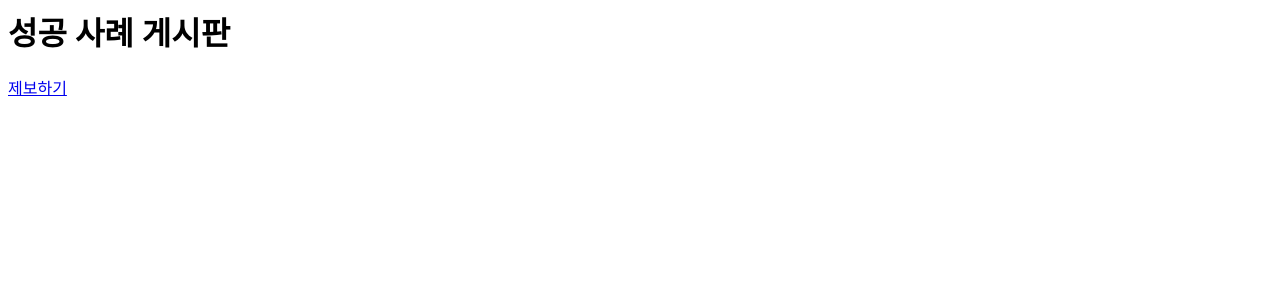
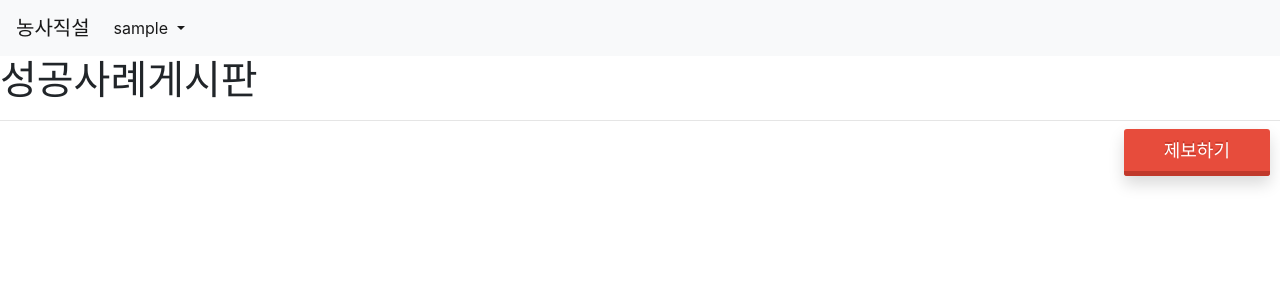
Before and after one commit to labiss96/Farm_Sharing_Project, a Django app: page /otherBoard/review/ in a window 1280 px wide. Shown: the top 300 px of the page. Run offline with Django 3.2, Linux system fonts and the light colour scheme; the visitor is signed in with stand-in values (Sample User, id 1); data that the repository does not hold is empty; some libraries are stand-ins or nearby versions.

Commit message:
css 더 추가

```diff
--- a/farmsharing_project/farmsharing_project/templates/base.html
+++ b/farmsharing_project/farmsharing_project/templates/base.html
@@ -1,5 +1,6 @@
 <!DOCTYPE html>
 {% load static %}
+{% load staticfiles %}
 <html lang="en">
 <head>
 
@@ -17,6 +18,7 @@
 <body>
     <nav class="navbar navbar-expand-lg navbar-light bg-light">
         <a class="navbar-brand" href="/">농사직설</a>
+        <!-- <img src="{% static "css/images/log.png" %}"> -->
         <button class="navbar-toggler" type="button" data-toggle="collapse" data-target="#navbarSupportedContent" aria-controls="navbarSupportedContent" aria-expanded="false" aria-label="Toggle navigation">
           <span class="navbar-toggler-icon"></span>
         </button>
--- a/farmsharing_project/main/templates/home.html
+++ b/farmsharing_project/main/templates/home.html
@@ -1,6 +1,6 @@
 {% extends 'base.html' %}
 {% block content %}
-
+<div class="container">
     <div class="btn-group container">
         <a class="btn green dropdown-toggle" href="#" id="navbarDropdown" role="button" data-toggle="dropdown" aria-haspopup="true" aria-expanded="false">
             땅 게시판
@@ -14,6 +14,9 @@
         <a href="{% url 'join' %}" class="btn green">팀원모집</a>
 
     </div>
+
+</div>
+
 <hr>
 <div class="container">
     <div id="carouselExampleSlidesOnly" class="carousel slide" data-ride="carousel">
--- a/farmsharing_project/otherBoard/templates/review.html
+++ b/farmsharing_project/otherBoard/templates/review.html
@@ -1,12 +1,57 @@
+{% extends 'base.html' %}
+{% block content %}
+{% load static %}
 
-<h1>성공 사례 게시판 </h1>
-<a href="{% url 'review_new' request.user.id%}"> 제보하기</a>
+<style>
+p{
+       text-align: right;
+       font-size:20px;
+       color:black;
+}
 
+h2{
+       color:#0B614B;
+       font-size:35px;
+}
+
+a{
+       color:black;
+}
+
+button{
+       border-radius: 8px;
+       font-size: 16px;
+       background-color: #f44336;
+
+
+}
+
+</style>
+
+<h1>성공사례게시판</h1><hr>
+<div style="float: right;">
+       <a href="{% url 'review_new' request.user.id%}" class="action-button shadow animate red">제보하기</a>
+</div>
+
+
+<div class="container">
 {% for review in reviews %}
-<a href="{% url 'review_detail' review.id %}">
-<div class="container">
-       <h2>{{review.title}}</h2>
-       <p>작성자:{{review.writer}}</p>
+
+<div class="card" style="width: 60rem; margin-bottom: 10px;">
+              <div class="card-body">
+                     <h5 class="card-title " style="font-size: 35px;"><a href="{% url 'review_new' request.user.id %}">{{review.title}}</a></h5>
+                     <div style="float: right;">
+                            <h6 class="card-subtitle mb-2 text-muted" style="font-size: 20px;" >작성자: {{review.writer}}</h6>
+                     </div>
+
+
+
+              </div>
+
 </div>
-</a>
 {% endfor %}
+
+</div>
+
+
+{% endblock %}
--- a/farmsharing_project/otherBoard/templates/review_detail.html
+++ b/farmsharing_project/otherBoard/templates/review_detail.html
@@ -1,4 +1,4 @@
-
+<div class="container">
         <h2>{{review.title}}</h2>
     <br>
     <p>작성자:{{review.writer}}</p>
@@ -51,3 +51,5 @@
     {% endif %}
     <br>
     <!-- 댓글 끝 -->
+
+</div>
--- a/farmsharing_project/static/css/style.css
+++ b/farmsharing_project/static/css/style.css
@@ -164,7 +164,7 @@ header.masthead {
   .container .info span .fa {
     color: #EF3B3A;
   }
-  body {
+  .lobody {
     background: #76b852; /* fallback for old browsers */
     background: -webkit-linear-gradient(right, #76b852, #8DC26F);
     background: -moz-linear-gradient(right, #76b852, #8DC26F);
@@ -174,3 +174,63 @@ header.masthead {
     -webkit-font-smoothing: antialiased;
     -moz-osx-font-smoothing: grayscale;
   }
+
+ .su {
+    color: #0B4C5F;
+    text-align: center;
+    font-size: large;
+}
+
+.subtn{
+    font-family: "Roboto", sans-serif;
+    outline: 0;
+    background: #f2f2f2;
+    width: 5%;
+    border: 0;
+    margin: 0 0 15px;
+    padding: 15px;
+    box-sizing: border-box;
+    font-size: 14px;
+    align:"right"
+
+}
+
+.animate
+{
+ transition: all 0.1s;
+ -webkit-transition: all 0.1s;
+}
+.action-button
+{
+
+    position: relative;
+    padding: 10px 40px;
+            margin: 0px 10px 10px 0px;
+    border-radius: 3px;
+    font-family: 'Lato', sans-serif;
+    font-size: 18px;
+    color: #FFF;
+    text-decoration: none;
+}
+.red
+{
+
+ background-color: #e74c3c;
+ border-bottom: 5px solid #c0392b;
+ text-shadow: 0px -2px #c0392b;
+}
+.action-button:active
+{
+ transform: translate(0px,5px);
+  -webkit-transform: translate(0px,5px);
+ border-bottom: 1px solid;
+}
+
+.yellow
+{
+    background-color: #f1c40f;
+    border-bottom: 5px solid #f39c12;
+    text-shadow: 0px -2px #f39c12;
+    }
+
+/* 노란색버튼 */
```
Also changed, not shown: farmsharing_project/accounts/templates/login.html (+13 -0 lines), farmsharing_project/accounts/templates/signup.html (+42 -13 lines), farmsharing_project/otherBoard/templates/join.html (+5 -2 lines). Lines whose indentation alone changed are shown as unchanged.
